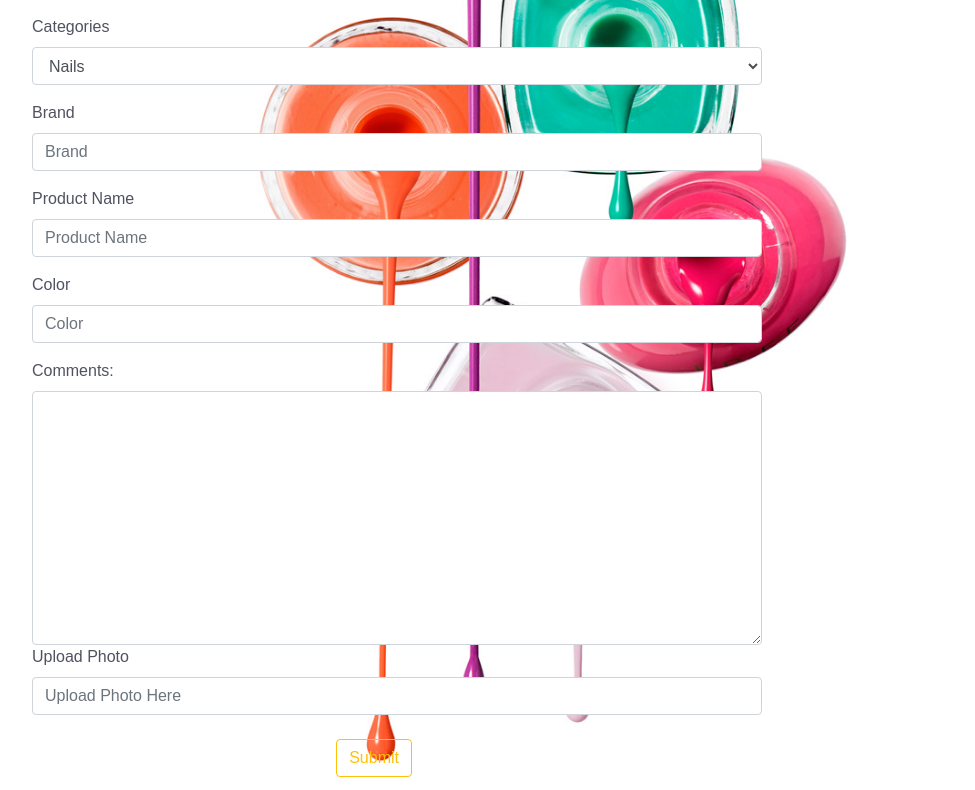
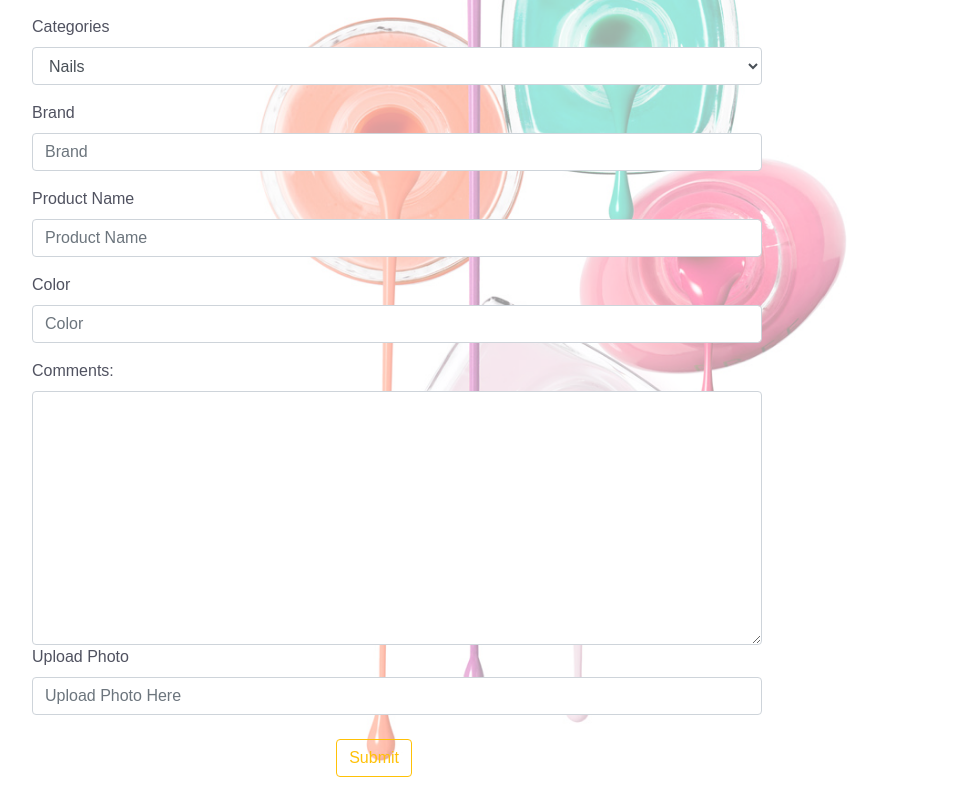
Before and after one commit to morobins/polished, a website: page public/add.html in a window 1280 px wide. Shown: the part 245-1035 px from the top of the page, without its empty margins (275-1250 px from the left). Drawn offline with nearby package versions, Linux system fonts and the light colour scheme; a web font is replaced by a local one.

Commit message:
updated background image

```diff
--- a/public/css/style.css
+++ b/public/css/style.css
@@ -35,6 +35,7 @@ input, textarea {
   font-size: 16px;
   font-size: 1rem;
 }
+
 input::-ms-clear, textarea::-ms-clear {
   display: none;
 }
@@ -49,6 +50,7 @@ header[role=banner] {
   height: 50px;
   background: #ffffff;
 }
+
 header[role=banner] #cd-logo {
   float: left;
   margin: 4px 0 0 5%;
@@ -64,15 +66,18 @@ header[role=banner] #cd-logo {
   -o-transform: scale(0.8);
   transform: scale(0.8);
 }
+
 header[role=banner] #cd-logo img {
   display: block;
 }
+
 header[role=banner]::after {
   /* clearfix */
   content: '';
   display: table;
   clear: both;
 }
+
 @media only screen and (min-width: 768px) {
   header[role=banner] {
     height: 80px;
@@ -95,6 +100,7 @@ header[role=banner]::after {
   background: url("https://s3-us-west-2.amazonaws.com/s.cdpn.io/148866/cd-icon-menu.svg") no-repeat center center;
   cursor: pointer;
 }
+
 .main-nav ul {
   position: absolute;
   top: 0;
@@ -106,6 +112,7 @@ header[role=banner]::after {
   -o-transform: translateY(-100%);
   transform: translateY(-100%);
 }
+
 .main-nav ul.is-visible {
   -webkit-transform: translateY(50px);
   -moz-transform: translateY(50px);
@@ -113,6 +120,7 @@ header[role=banner]::after {
   -o-transform: translateY(50px);
   transform: translateY(50px);
 }
+
 .main-nav a {
   display: block;
   height: 50px;
@@ -122,6 +130,7 @@ header[role=banner]::after {
   border-top: 1px solid #3b3d4b;
   color: rgb(17, 17, 17);
 }
+
 @media only screen and (min-width: 768px) {
   .main-nav {
     width: auto;
@@ -193,6 +202,7 @@ xsigin/signup popup
   -moz-transition: opacity 0.3s 0, visibility 0 0.3s;
   transition: opacity 0.3s 0, visibility 0 0.3s;
 }
+
 .cd-user-modal.is-visible {
   visibility: visible;
   opacity: 1;
@@ -200,6 +210,7 @@ xsigin/signup popup
   -moz-transition: opacity 0.3s 0, visibility 0 0;
   transition: opacity 0.3s 0, visibility 0 0;
 }
+
 .cd-user-modal.is-visible .cd-user-modal-container {
   -webkit-transform: translateY(0);
   -moz-transform: translateY(0);
@@ -228,22 +239,27 @@ xsigin/signup popup
   -moz-transition-duration: 0.3s;
   transition-duration: 0.3s;
 }
+
 .cd-user-modal-container .cd-switcher::after {
   clear: both;
   content: "";
   display: table;
 }
+
 .cd-user-modal-container .cd-switcher li {
   width: 50%;
   float: left;
   text-align: center;
 }
+
 .cd-user-modal-container .cd-switcher li:first-child a {
   border-radius: .25em 0 0 0;
 }
+
 .cd-user-modal-container .cd-switcher li:last-child a {
   border-radius: 0 .25em 0 0;
 }
+
 .cd-user-modal-container .cd-switcher a {
   display: block;
   width: 100%;
@@ -252,10 +268,12 @@ xsigin/signup popup
   background: #d2d8d8;
   color: #809191;
 }
+
 .cd-user-modal-container .cd-switcher a.selected {
   background: #FFF;
   color: #505260;
 }
+
 @media only screen and (min-width: 600px) {
   .cd-user-modal-container {
     margin: 4em auto;
@@ -269,20 +287,25 @@ xsigin/signup popup
 .cd-form {
   padding: 1.4em;
 }
+
 .cd-form .fieldset {
   position: relative;
   margin: 1.4em 0;
 }
+
 .cd-form .fieldset:first-child {
   margin-top: 0;
 }
+
 .cd-form .fieldset:last-child {
   margin-bottom: 0;
 }
+
 .cd-form label {
   font-size: 14px;
   font-size: 0.875rem;
 }
+
 .cd-form label.image-replace {
   /* replace text with an icon */
   display: inline-block;
@@ -305,26 +328,33 @@ xsigin/signup popup
   background-repeat: no-repeat;
   background-position: 50% 0;
 }
+
 .cd-form label.cd-username {
   background-image: url("https://s3-us-west-2.amazonaws.com/s.cdpn.io/148866/cd-icon-username.svg");
 }
+
 .cd-form label.cd-email {
   background-image: url("https://s3-us-west-2.amazonaws.com/s.cdpn.io/148866/cd-icon-email.svg");
 }
+
 .cd-form label.cd-password {
   background-image: url("https://s3-us-west-2.amazonaws.com/s.cdpn.io/148866/cd-icon-password.svg");
 }
+
 .cd-form input {
   margin: 0;
   padding: 0;
   border-radius: 0.25em;
 }
+
 .cd-form input.full-width {
   width: 100%;
 }
+
 .cd-form input.has-padding {
   padding: 12px 20px 12px 50px;
 }
+
 .cd-form input.has-border {
   border: 1px solid #d2d8d8;
   -webkit-appearance: none;
@@ -333,18 +363,22 @@ xsigin/signup popup
   -o-appearance: none;
   appearance: none;
 }
+
 .cd-form input.has-border:focus {
   border-color: #343642;
   box-shadow: 0 0 5px rgba(52, 54, 66, 0.1);
   outline: none;
 }
+
 .cd-form input.has-error {
   border: 1px solid #d76666;
 }
+
 .cd-form input[type=password] {
   /* space left for the HIDE button */
   padding-right: 65px;
 }
+
 .cd-form input[type=submit] {
   padding: 16px 0;
   cursor: pointer;
@@ -358,10 +392,12 @@ xsigin/signup popup
   -o-appearance: none;
   appearance: none;
 }
+
 .no-touch .cd-form input[type=submit]:hover, .no-touch .cd-form input[type=submit]:focus {
   background: #808a8c;
   outline: none;
 }
+
 .cd-form .hide-password {
   display: inline-block;
   position: absolute;
@@ -380,6 +416,7 @@ xsigin/signup popup
   font-size: 0.875rem;
   color: #343642;
 }
+
 .cd-form .cd-error-message {
   display: inline-block;
   position: absolute;
@@ -400,6 +437,7 @@ xsigin/signup popup
   -moz-transition: opacity 0.2s 0, visibility 0 0.2s;
   transition: opacity 0.2s 0, visibility 0 0.2s;
 }
+
 .cd-form .cd-error-message::after {
   /* triangle */
   content: '';
@@ -412,6 +450,7 @@ xsigin/signup popup
   border-left: 8px solid transparent;
   border-right: 8px solid transparent;
 }
+
 .cd-form .cd-error-message.is-visible {
   opacity: 1;
   visibility: visible;
@@ -419,6 +458,7 @@ xsigin/signup popup
   -moz-transition: opacity 0.2s 0, visibility 0 0;
   transition: opacity 0.2s 0, visibility 0 0;
 }
+
 @media only screen and (min-width: 600px) {
   .cd-form {
     padding: 2em;
@@ -530,7 +570,7 @@ h1{
 
 
 #color-back{
-  background-image: url("../images/drippingPolish.jpg");
+  background-image: url("../images/drippingPolish.png");
   background-repeat: no-repeat;
   background-size: cover;
   margin: 4px 0 0 5%;
```
Also changed, not shown: public/31-lips-kiss-png-image.png (added), public/images/dots.jpg (deleted), public/images/drip.jpeg (deleted), public/images/drippingPolish.jpg (deleted), public/images/drippingPolish.png (added).
